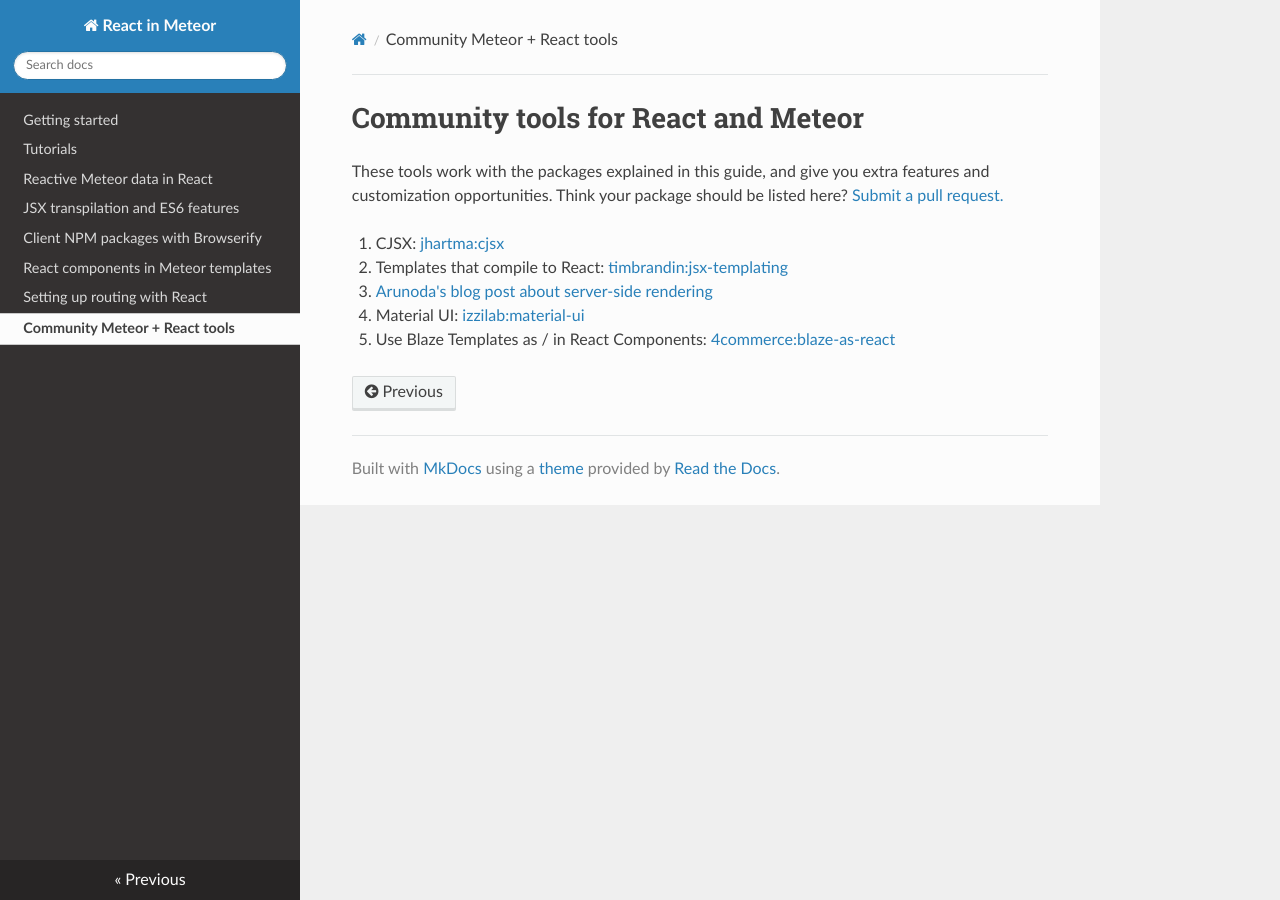
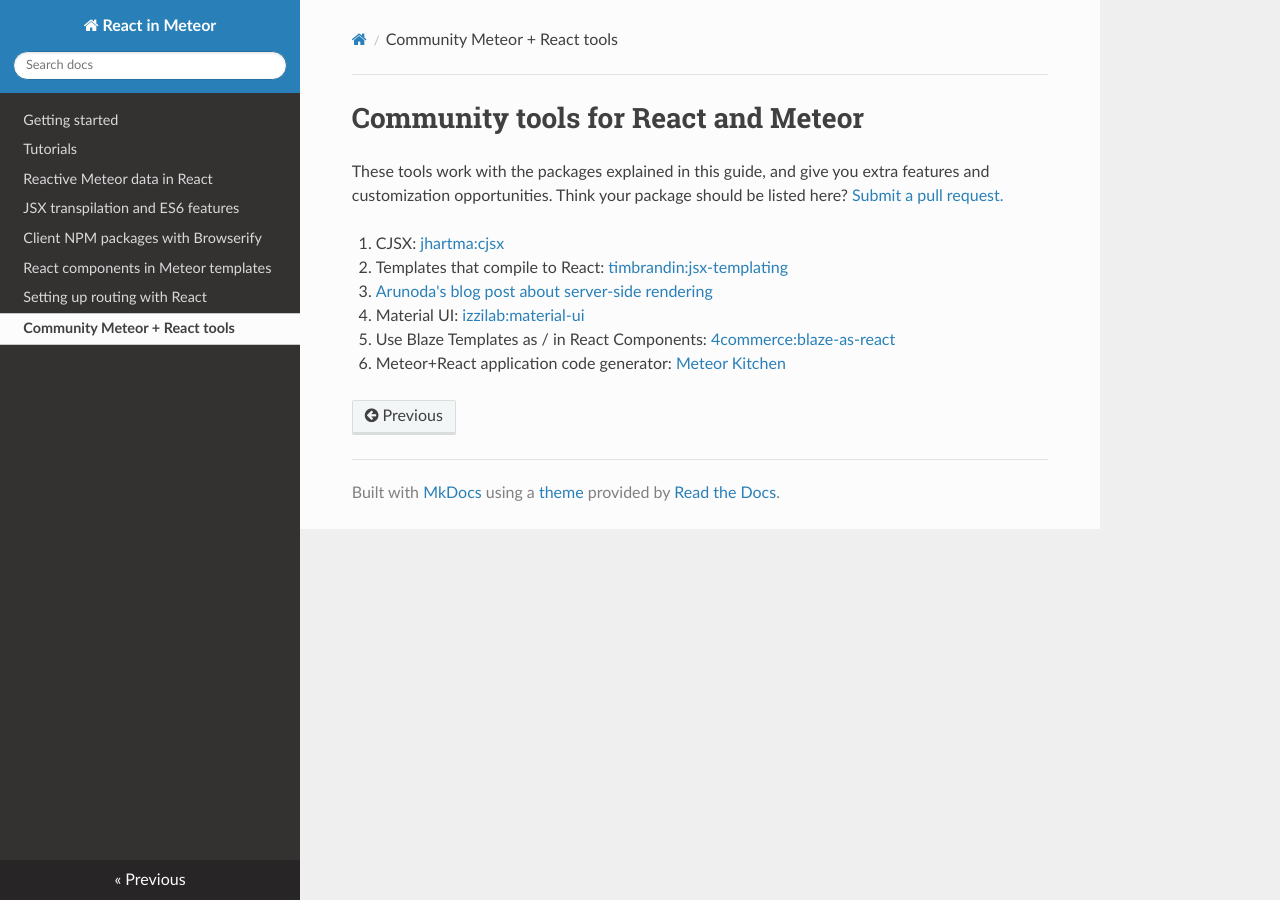
Before and after one commit to meteor/react-packages, an MkDocs documentation site: the page built from docs/community.md, in a window 1280 px wide. Built offline with MkDocs 1.6.1, drawn with Linux system fonts in a browser that asks for light colours; nearby versions of some CDN libraries; old or Windows-style settings are respelled for this version of MkDocs.

Commit message:
Update community.md
"Meteor Kitchen" now can generate Meteor+React application, so I think it deserves to be listed here. :)

```diff
--- a/docs/community.md
+++ b/docs/community.md
@@ -7,3 +7,4 @@ These tools work with the packages explained in this guide, and give you extra f
 3. [Arunoda's blog post about server-side rendering](https://kadira.io/blog/meteor-ssr-support-using-flow-router-and-react/)
 4. Material UI: [izzilab:material-ui](https://atmospherejs.com/izzilab/material-ui)
 5. Use Blaze Templates as / in React Components: [4commerce:blaze-as-react](https://atmospherejs.com/4commerce/blaze-as-react)
+6. Meteor+React application code generator: [Meteor Kitchen](http://www.meteorkitchen.com)
```
